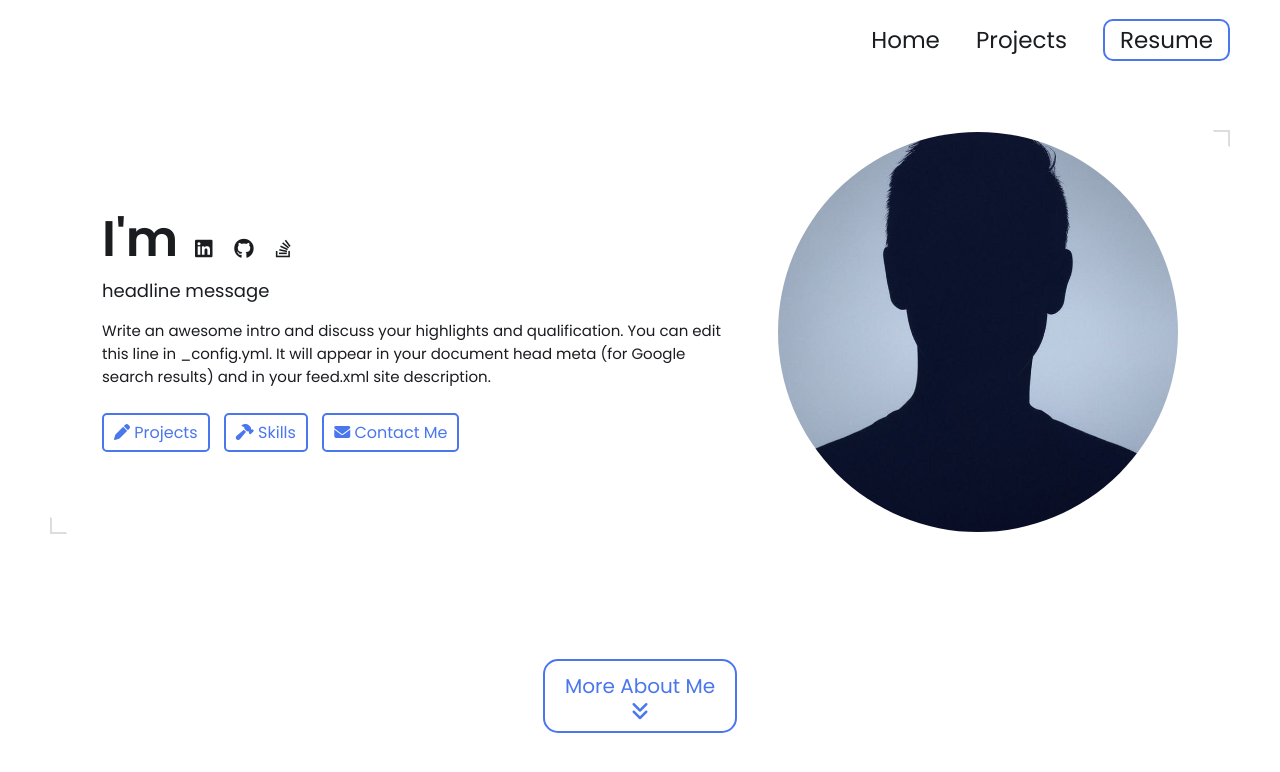
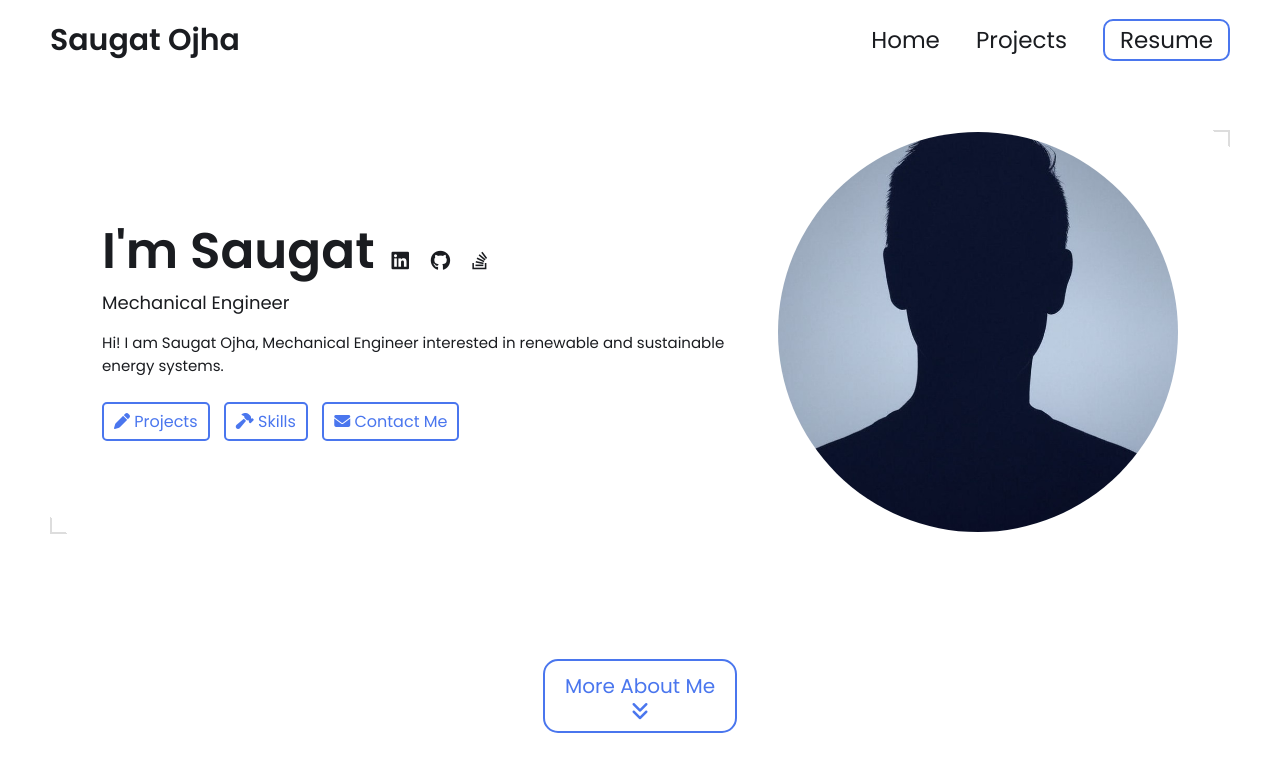
Before and after one commit to sauxgat/saugatojha.com.np, a Jekyll site: the page built from index.html, in a window 1280 px wide and 900 px high. Shown: the top 772 px of the window. Built offline with Jekyll 4.4.1, drawn with Linux system fonts in a browser that asks for light colours.

Commit message:
Update _config.yml

```diff
--- a/_config.yml
+++ b/_config.yml
@@ -12,12 +12,10 @@ title: Saugat Ojha's Portfolio # This is what shows up in the tab of the browser
 
 
 # Hero Section
-name:
-headline: headline message
+name: Saugat Ojha
+headline: Mechanical Engineer
 description: >- # dont remove this line. this will ignore all new lines until the next section
-  Write an awesome intro and discuss your highlights and qualification. You can edit this
-  line in _config.yml. It will appear in your document head meta (for
-  Google search results) and in your feed.xml site description.
+  Hi! I am Saugat Ojha, Mechanical Engineer interested in renewable and sustainable energy systems.
 
 # Place your profile image in /assets/images/profile-image/folder and edit the file name
 profile_image: ./assets/images/profile-image/avatar.jpeg
```
